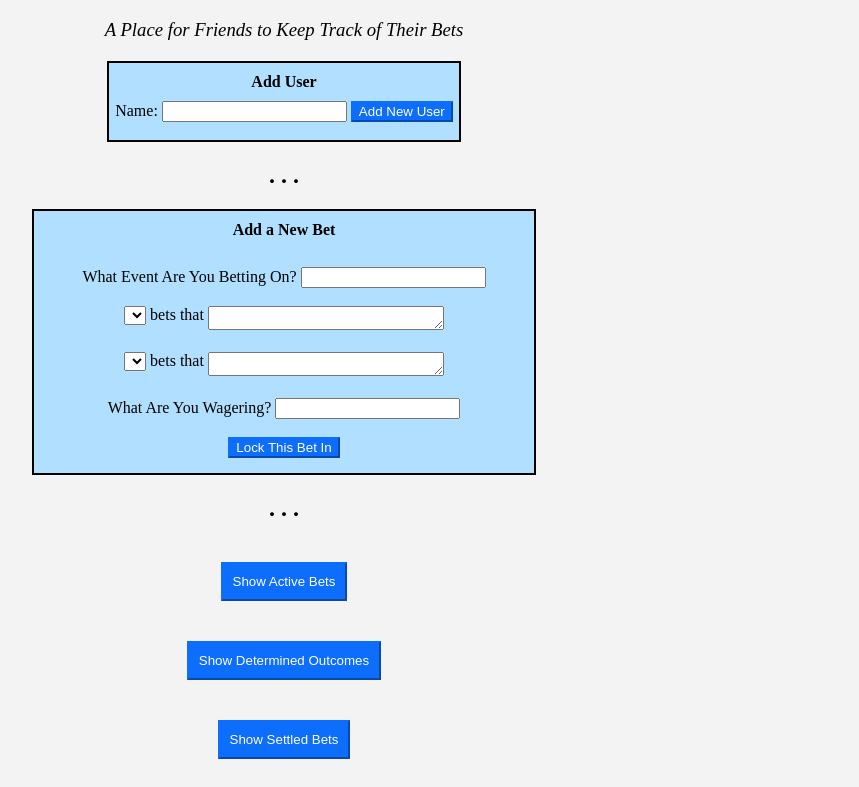
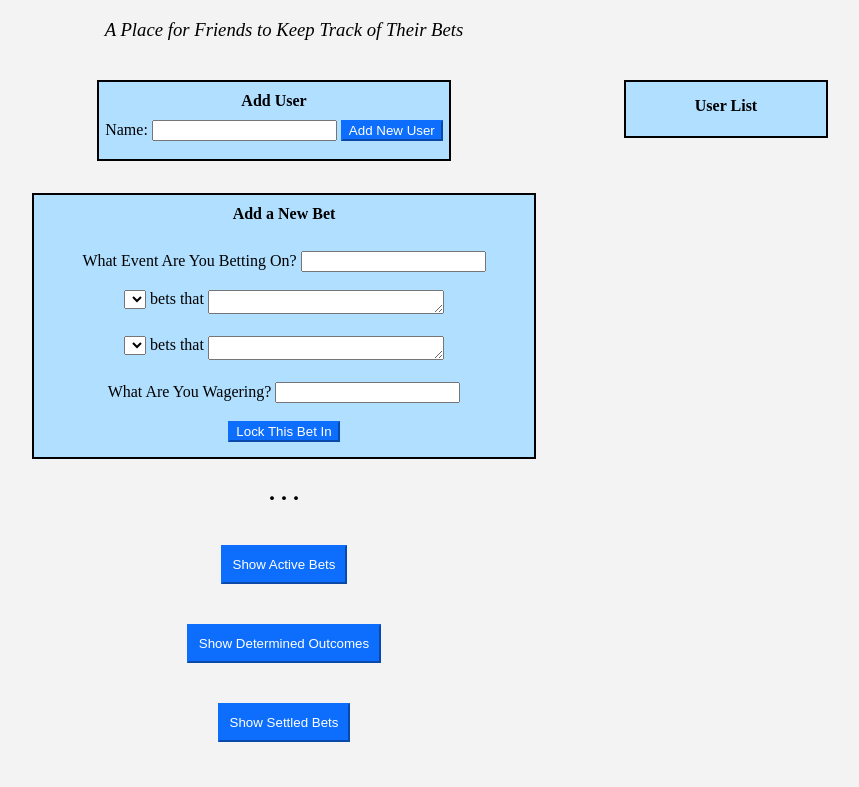
Before and after one commit to Sol-Won-1100/Iron-Fist-Bets, a plain HTML site: page index.html in a window 1280 px wide. Shown: the part 61-848 px from the top of the page, without its empty margins (356-1215 px from the left). Drawn offline with Linux system fonts and the light colour scheme; no server answers.

Commit message:
add user list and grid layout

```diff
--- a/index.css
+++ b/index.css
@@ -24,7 +24,12 @@ body {
   li {
     padding: 5px;
     list-style-type: none;
+    float: center;
   }
+  ul{
+    padding-left: 0px;
+  }
+
   /* .flexButts{
     display: flex;
     flex-direction: column;
@@ -33,7 +38,8 @@ body {
   .flexButtItem {
     display: flex;
     flex-direction: column;
-    margin: 10px auto
+    margin: 10px auto;
+    flex-wrap: nowrap
   }
   .button {
     color: #fff;
@@ -47,14 +53,17 @@ body {
   }
 
   #userContainer {
+    height: fit-content;
+    grid-area: 1/2/2/3;
     width: 350px;
-    margin: 20px auto 20px auto;
+    margin: 20px 20px 20px 0px;
     text-align: center;
     border: 2px solid black;
     background-color: rgb(176, 223, 255);
   }
 
   #eventContainer {
+    grid-area: 2/2/4/3;
     width: 500px;
     margin: auto;
     text-align: center;
@@ -91,3 +100,22 @@ body {
   .betsDiv select, .betsDiv label {
     vertical-align: top;
   }
+  .userListContainer {
+    height: fit-content;
+    grid-area: 1/3/5/4;
+    margin: 20px;
+    width: 200px;
+    text-align: center;
+    border: 2px solid black;
+    padding: 5px 0px 5px;
+    background-color: rgb(176, 223, 255);
+
+  }
+ .totalBox {
+   display: grid;
+  justify-items: center;
+   grid-template-columns: repeat(3,1fr);
+   grid-template-rows: repeat(3, 1fr);
+   grid-column-gap: 0px;
+   grid-row-gap: 0px;
+ }
--- a/index.html
+++ b/index.html
@@ -11,6 +11,7 @@
 <body>
     <h1>Iron Fist Bets</h1>
     <h3>A Place for Friends to Keep Track of Their Bets</h3>
+<div class='totalBox'>
     <div id='userContainer'>
     <form id="addUser">
         <h4>Add User</h4>
@@ -21,8 +22,17 @@
         <br>
         </form>
     </div>
-    <h2>. . .</h2>
+
+    <div class='userListContainer' >
+        <h4>User List</h4>
+        <ul id='userList'>
+        </ul>
+    </div>
+
+
+
         <div id='eventContainer'>
+            <!-- <h2>. . .</h2> -->
             <form id='testForm'>
                 <h4>Add a New Bet</h4>
                 <br>
@@ -53,6 +63,7 @@
                 <input type='submit' value="Lock This Bet In" class='button'>
         </form>
         </div>
+    </div>
         <h2>. . .</h2>
         <button class='collapsible button' id='activeBtn'>Show Active Bets</button>
         <div class='collapseContent' id='active'>
--- a/index.js
+++ b/index.js
@@ -271,21 +271,26 @@ function getUsers() {
 function populateUserDropdown(userObjArray) {
     let user1 = document.querySelector('#userSelection1')
     let user2 = document.querySelector('#userSelection2')
+    let userListElement = document.querySelector('#userList')
     user1.innerHTML = ''
     user2.innerHTML = ''
+    userListElement.innerHTML = ''
 
 
     userObjArray.forEach(user => {
         let option1 = document.createElement('option')
         let option2 = document.createElement('option')
+        let userListItem = document.createElement('li')
 
         option1.textContent = user.name
         option1.value = `${user.id}`
         option2.textContent = user.name
         option2.value = `${user.id}`
+        userListItem.textContent = user.name
 
         user1.append(option1)
         user2.append(option2)
+        userListElement.append(userListItem)
     })
 }
 
```
